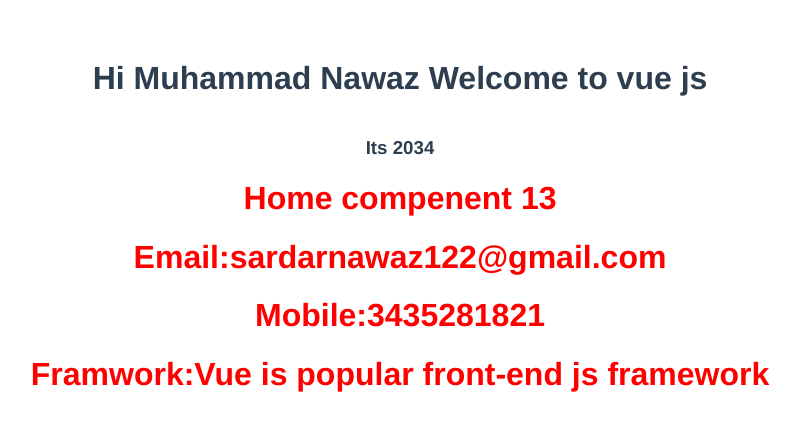
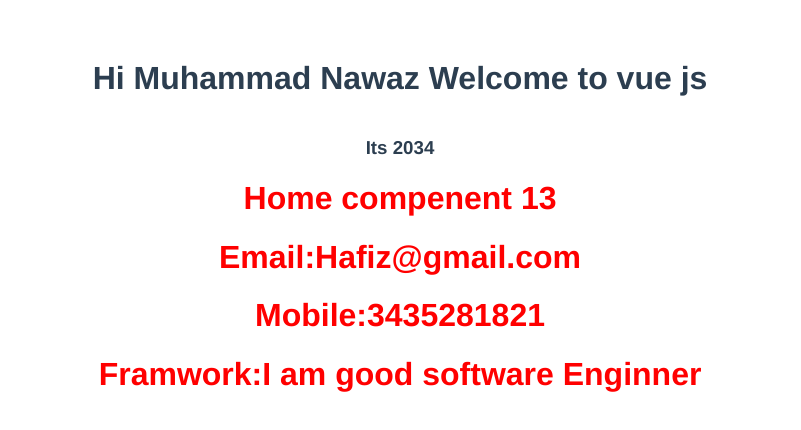
Before and after one commit to nawazfdev/Vue-Js, a Vue app in the folder chapter3/: page / in a window 1280 px wide. Shown: the top 430 px of the page, without its empty margins (240-1041 px from the left). Built offline with nearby package versions, Linux system fonts and the light colour scheme.

Commit message:
In this i worked with function and parameter

```diff
--- a/chapter3/src/components/Home.vue
+++ b/chapter3/src/components/Home.vue
@@ -1,36 +1,42 @@
 <template>
-
     <h1>Home compenent {{ "MuhammadNawaz".length }}</h1>
-    <h1>Email:{{ email }}</h1>
-    <h1>Mobile:{{ Mobile}}</h1>
-    <h1>Framwork:{{ getName() }}</h1>
-
-
+    <h1>Email:{{ getData().email }}</h1>
+    <h1>Mobile:{{ getData().Mobile }}</h1>
+    <h1>Framwork:{{ getName("I am good software Enginner") }}</h1>
 </template>
 <script>
 export default {
     name: 'Home',
-data(){
-    return {
+    data() {
+        return {
 
-email :"sardarnawaz122@gmail.com",
-Mobile: 3435281821,
-getName(){
-return "Vue is popular front-end js framework"
+            email: "sardarnawaz122@gmail.com",
+            Mobile: 3435281821,
 
-}
-    }
+        }
+    },
+    methods: {
+        getName(title) {
+            return title
+        },
+        getData() {
+            return {
+email:"Hafiz@gmail.com",
+Mobile:this.Mobile
 
-}
+
+            }
+        }
+    },
 
 
 }
 
 </script>
 <style scoped>
-h1{
+h1 {
 
-color:red;
+    color: red;
 
 
 
```
